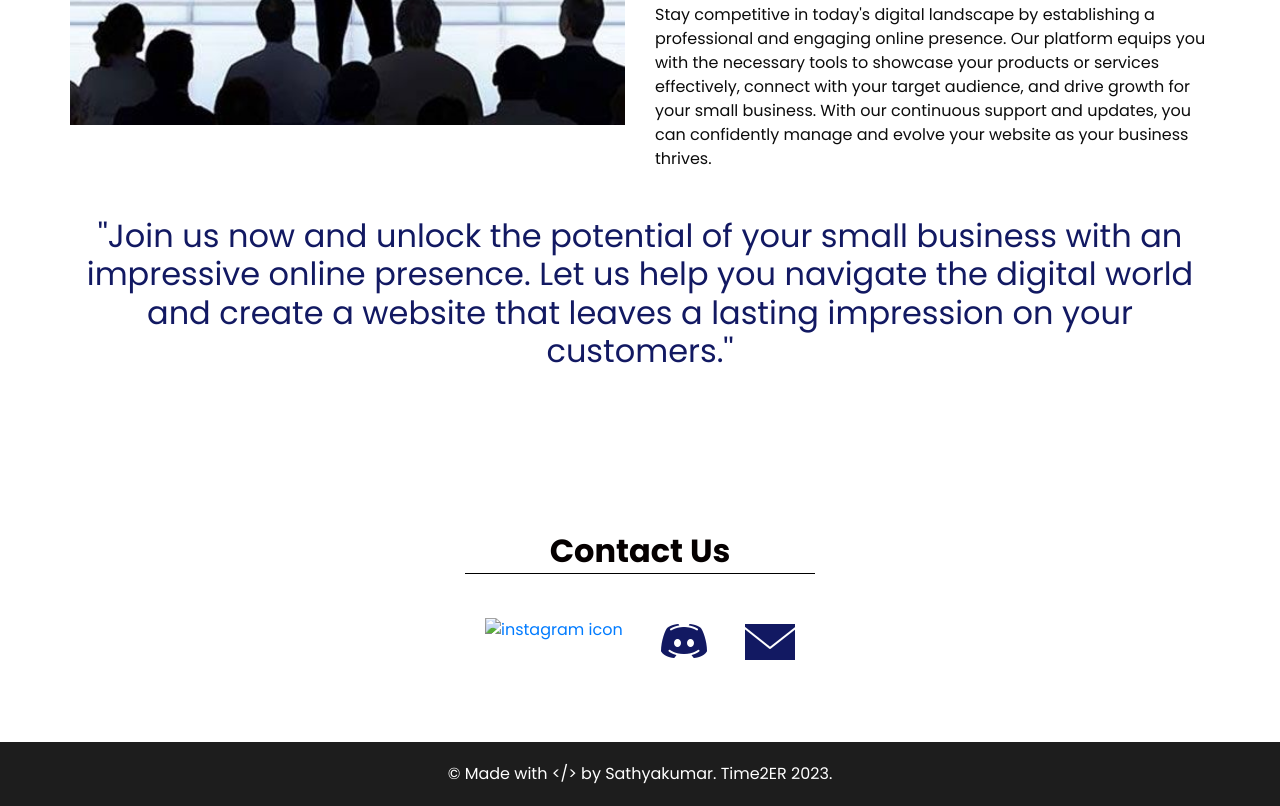
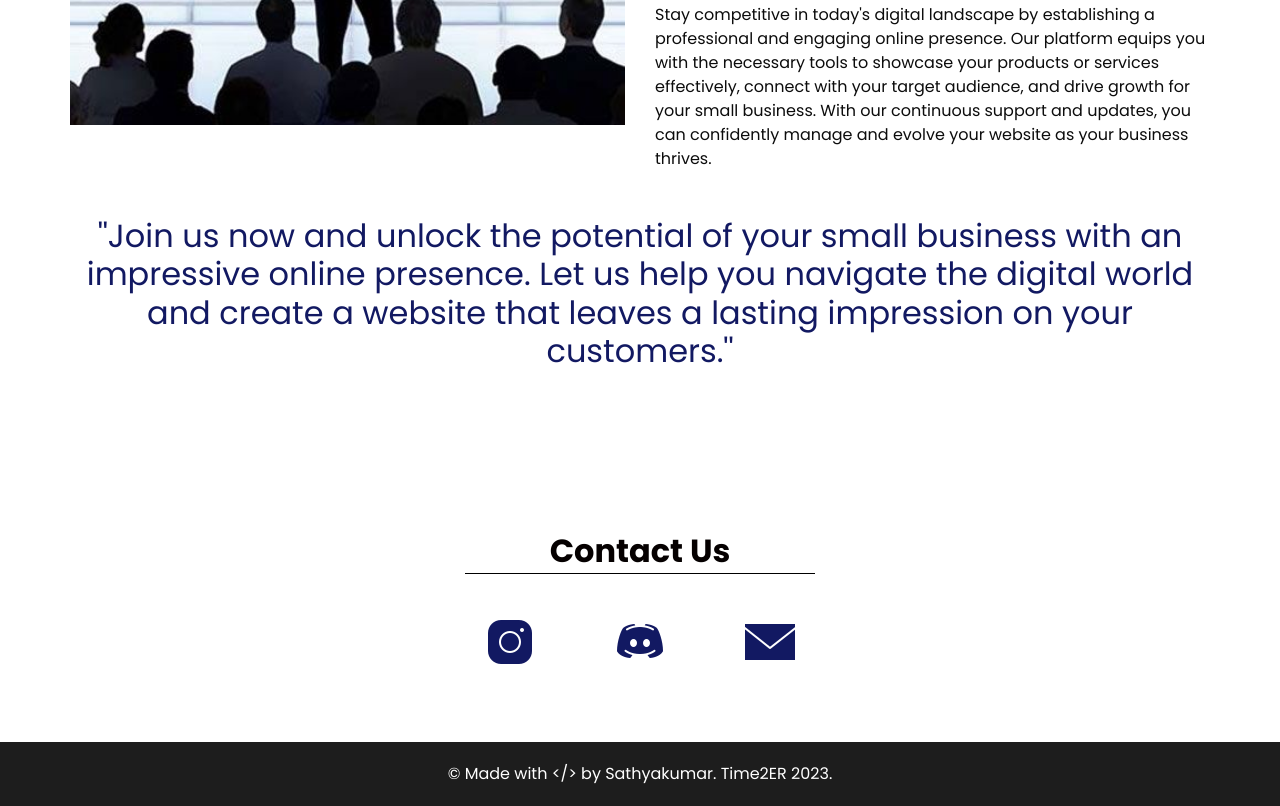
Before and after one commit to time2developer/Commuity, a plain HTML site: page about.html in a window 1280 px wide. Shown: the part 845-1651 px from the top of the page. Drawn offline with nearby package versions, Linux system fonts and the light colour scheme; files that its build step writes are made by us from their sources; the site is published under a folder, as on GitHub Pages, so addresses that start at the root find nothing.

Commit message:
version 1.0

```diff
--- a/about.html
+++ b/about.html
@@ -148,7 +148,7 @@
       </div>
       <div class="box">
         <a href="https://www.instagram.com/time2developer/" class="img-box">
-          <img src="/images/instagram.png" alt="instagram icon" class="img-1">
+          <img src="images/instagram.png" alt="instagram icon" class="img-1">
         </a>
         <a href="https://discord.gg/tuRj5KJ2" class="img-box">
           <img src="images/discord.png" alt="discord icon" class="img-1">
```
